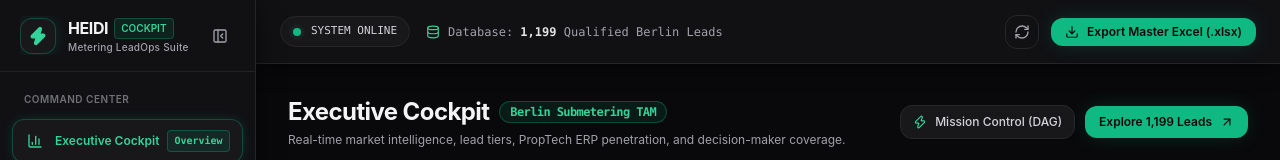
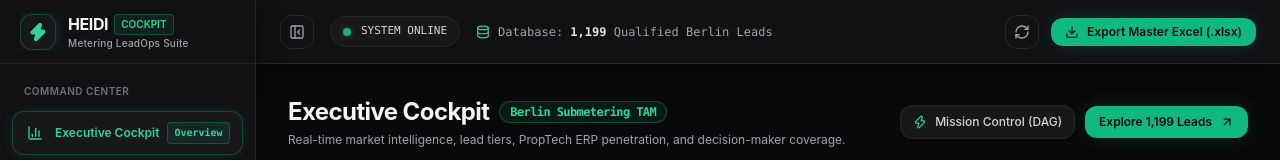
Before and after one commit to sainibhaowal/Metrixa-Systems, a Next.js app in the folder web/: page / in a window 1280 px wide. Shown: the top 160 px of the page. Built offline with nearby package versions, Linux system fonts and the light colour scheme; no server answers.

Commit message:
fix(ui): simplify to single toggle button on topbar only, removing nav bar buttons

```diff
--- a/web/src/components/layout/SidebarNav.tsx
+++ b/web/src/components/layout/SidebarNav.tsx
@@ -10,11 +10,7 @@ import {
   Archive,
   Settings,
   ShieldCheck,
-  Zap,
-  ChevronLeft,
-  ChevronRight,
-  PanelLeftClose,
-  PanelLeftOpen
+  Zap
 } from "lucide-react";
 import { cn } from "@/lib/utils";
 import { useSidebar } from "./SidebarContext";
@@ -30,7 +26,7 @@ const NAV_ITEMS = [
 
 export function SidebarNav() {
   const pathname = usePathname();
-  const { isCollapsed, toggleSidebar } = useSidebar();
+  const { isCollapsed } = useSidebar();
 
   return (
     <aside
@@ -39,9 +35,9 @@ export function SidebarNav() {
         isCollapsed ? "w-[72px]" : "w-64"
       )}
     >
-      {/* Brand Header & Collapse Toggle */}
+      {/* Brand Header */}
       <div className={cn(
-        "p-4 border-b border-zinc-800/80 flex items-center justify-between transition-all",
+        "h-16 border-b border-zinc-800/80 flex items-center transition-all",
         isCollapsed ? "justify-center px-2" : "px-5"
       )}>
         <div className="flex items-center gap-3 overflow-hidden">
@@ -60,31 +56,7 @@ export function SidebarNav() {
             </div>
           )}
         </div>
-
-        {/* Collapse / Expand Button */}
-        {!isCollapsed && (
-          <button
-            onClick={toggleSidebar}
-            title="Collapse Navigation"
-            className="p-1.5 rounded-lg text-zinc-400 hover:text-zinc-100 hover:bg-zinc-800/80 border border-transparent hover:border-zinc-700/80 transition-all duration-200"
-          >
-            <PanelLeftClose className="w-4 h-4" />
-          </button>
-        )}
       </div>
-
-      {/* Floating expand button when collapsed */}
-      {isCollapsed && (
-        <div className="px-3 pt-3 flex justify-center">
-          <button
-            onClick={toggleSidebar}
-            title="Expand Navigation"
-            className="w-full py-1.5 rounded-lg text-zinc-400 hover:text-zinc-100 bg-zinc-900/60 hover:bg-zinc-800 border border-zinc-800/80 flex items-center justify-center transition-all duration-200"
-          >
-            <PanelLeftOpen className="w-4 h-4 text-zinc-300" />
-          </button>
-        </div>
-      )}
 
       {/* Navigation Links */}
       <nav className="flex-1 p-3 space-y-1 overflow-y-auto">
--- a/web/src/components/layout/StickyTopbar.tsx
+++ b/web/src/components/layout/StickyTopbar.tsx
@@ -1,7 +1,7 @@
 "use client";
 
 import { useEffect, useState } from "react";
-import { Download, RefreshCw, Database, CheckCircle2, PanelLeftOpen } from "lucide-react";
+import { Download, RefreshCw, Database, PanelLeftClose, PanelLeftOpen } from "lucide-react";
 import { fetchMetrics } from "@/lib/api";
 import { useSidebar } from "./SidebarContext";
 
@@ -30,17 +30,20 @@ export function StickyTopbar() {
 
   return (
     <header className="h-16 px-6 bg-[#111114] border-b border-zinc-800/90 sticky top-0 z-30 flex items-center justify-between select-none shadow-matte">
-      {/* Left: Sidebar Toggle (when collapsed) & System Status Pulse */}
+      {/* Left: Single Sidebar Expand/Collapse Toggle & System Status Pulse */}
       <div className="flex items-center gap-4">
-        {isCollapsed && (
-          <button
-            onClick={toggleSidebar}
-            title="Expand Sidebar"
-            className="p-1.5 rounded-lg text-zinc-400 hover:text-zinc-100 hover:bg-zinc-800 border border-zinc-800 transition-colors mr-1"
-          >
-            <PanelLeftOpen className="w-4 h-4 text-emerald-400" />
-          </button>
-        )}
+        {/* The ONLY button to toggle sidebar */}
+        <button
+          onClick={toggleSidebar}
+          title={isCollapsed ? "Expand Sidebar" : "Collapse Sidebar"}
+          className="p-2 rounded-xl text-zinc-400 hover:text-zinc-100 hover:bg-zinc-800 border border-zinc-800 transition-colors flex items-center justify-center group"
+        >
+          {isCollapsed ? (
+            <PanelLeftOpen className="w-4 h-4 text-emerald-400 transition-transform group-hover:scale-110" />
+          ) : (
+            <PanelLeftClose className="w-4 h-4 text-zinc-400 group-hover:text-zinc-200 transition-transform group-hover:scale-110" />
+          )}
+        </button>
 
         <div className="flex items-center gap-2.5 px-3 py-1.5 rounded-full bg-zinc-900 border border-zinc-800 shadow-sm">
           <span className="relative flex h-2 w-2">
```
